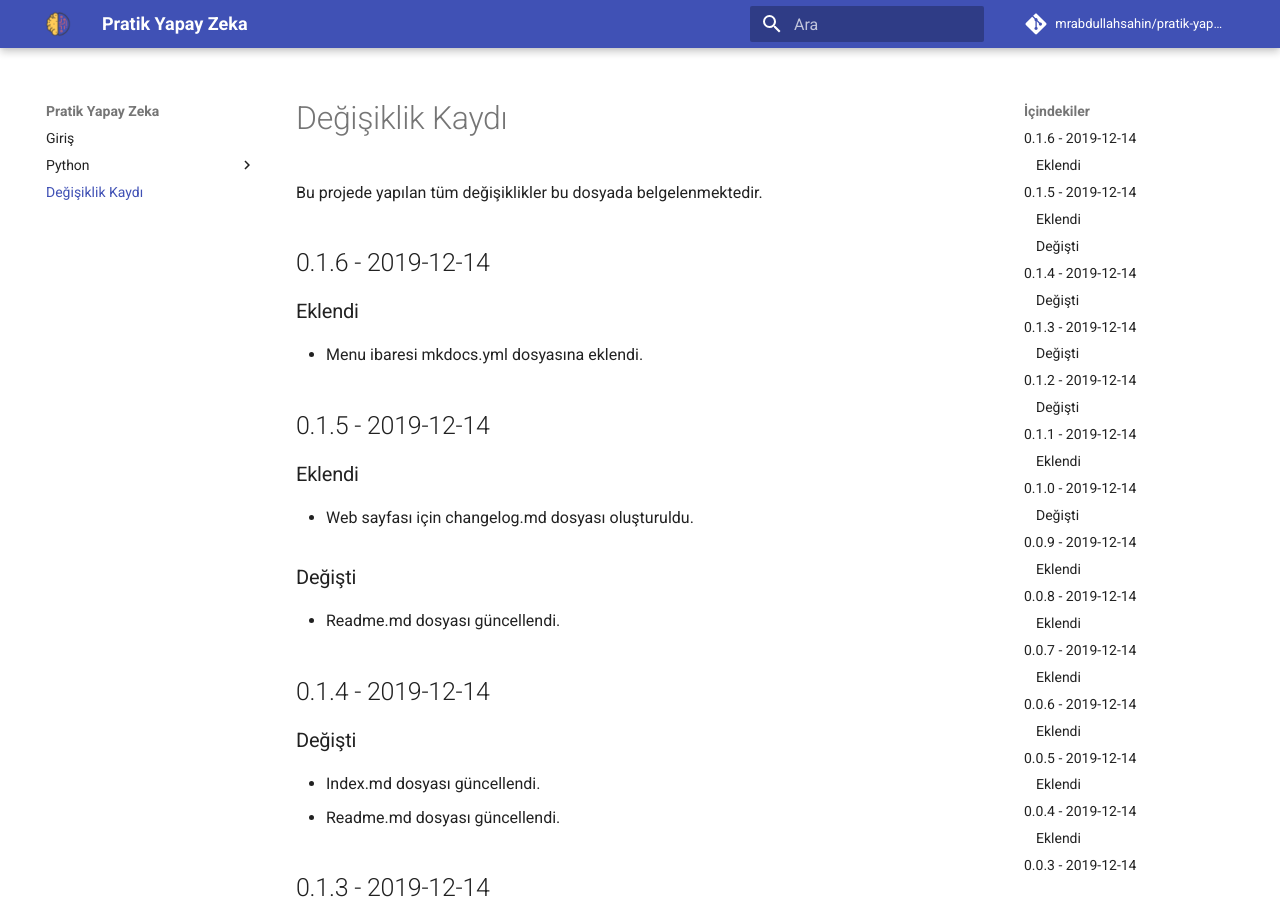
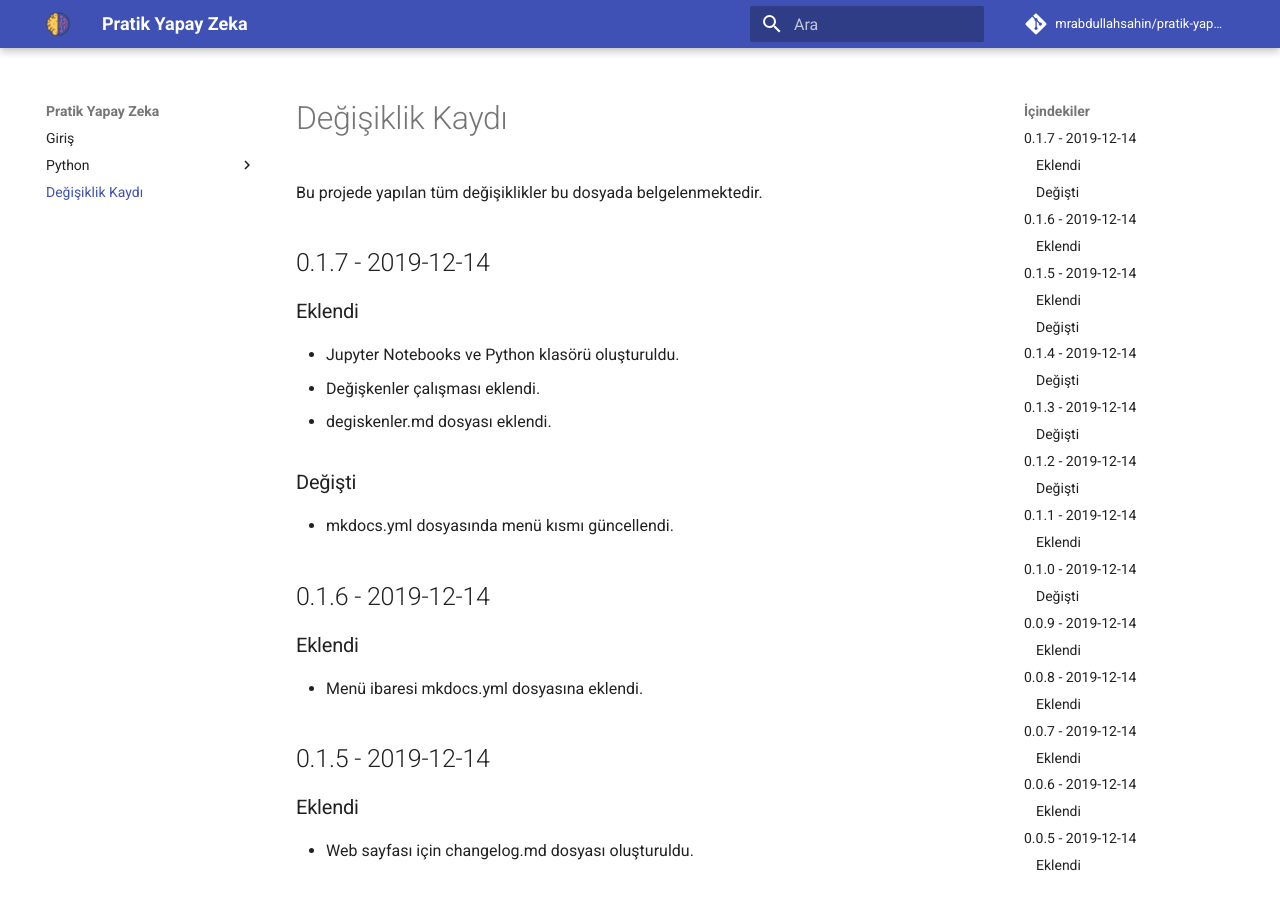
Before and after one commit to mrabdullahsahin/pratik-yapay-zeka, an MkDocs documentation site: the page built from docs/changelog.md, in a window 1280 px wide and 900 px high. Built offline with MkDocs 1.6.1 and Material for MkDocs 9.7.7, drawn with Linux system fonts in a browser that asks for light colours; comment, search, counter and statistics services are not loaded.

Commit message:
Update changelog files

```diff
--- a/docs/changelog.md
+++ b/docs/changelog.md
@@ -1,12 +1,24 @@
 # Değişiklik Kaydı
 
 Bu projede yapılan tüm değişiklikler bu dosyada belgelenmektedir.
+
+## 0.1.7 - 2019-12-14
+
+### Eklendi
+
+- Jupyter Notebooks ve Python klasörü oluşturuldu.
+- Değişkenler çalışması eklendi.
+- degiskenler.md dosyası eklendi.
+
+### Değişti
+
+- mkdocs.yml dosyasında menü kısmı güncellendi.
 
 ## 0.1.6 - 2019-12-14
 
 ### Eklendi
 
-- Menu ibaresi mkdocs.yml dosyasına eklendi.
+- Menü ibaresi mkdocs.yml dosyasına eklendi.
 
 ## 0.1.5 - 2019-12-14
 
```
Also changed, not shown: CHANGELOG.md (+13 -1 lines).
